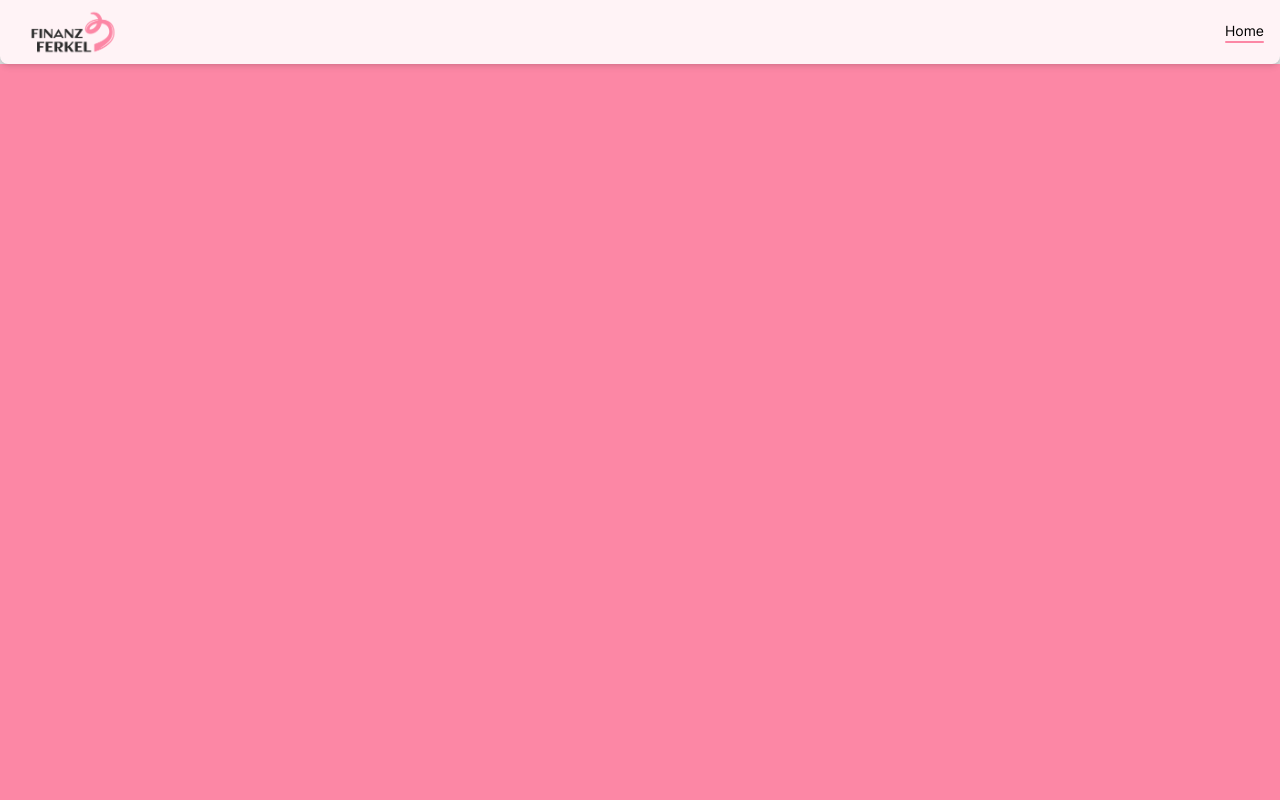
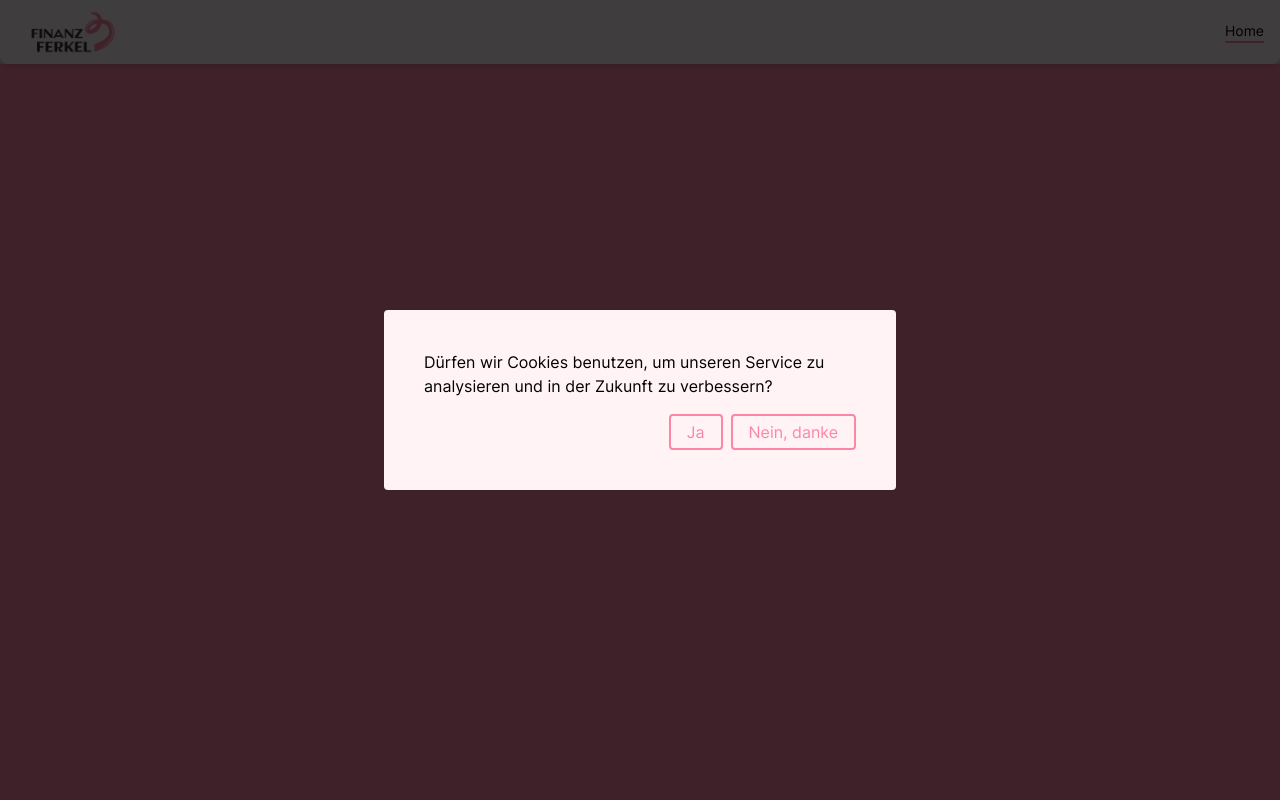
Before and after one commit to philippr11/philippr11.github.io, a Next.js app in the folder site/: page / in a window 1280 px wide. Shown: the top 800 px of the page. Built offline with nearby package versions, Linux system fonts and the light colour scheme.

Commit message:
Add cookie consent

```diff
--- a/site/app/layout.tsx
+++ b/site/app/layout.tsx
@@ -1,6 +1,8 @@
 import type { Metadata } from "next";
 import "./globals.css";
 import Layout from "@/components/layout";
+import { GoogleTagManager } from "@next/third-parties/google";
+import { CookieBanner } from "@/components/cookieBanner";
 
 export const metadata: Metadata = {
   title: "Finanzferkel",
@@ -15,6 +17,8 @@ export default function RootLayout({
   return (
     <html lang="en">
       <body className="font-sans">
+        <GoogleTagManager gtmId={`${process.env.GTM_ID}`}  />
+        <CookieBanner />
         <Layout>
           {children}
         </Layout>
--- /dev/null
+++ b/site/components/cookieBanner.tsx
@@ -0,0 +1,68 @@
+'use client';
+import { getCurrentLocale } from "@/lib/locale";
+import { sendGTMEvent } from "@next/third-parties/google";
+import { usePathname } from "next/navigation";
+import { useEffect, useState } from "react";
+
+const buttonStyle = "bg-primary-light50 border-2 border-primary text-primary px-4 py-1 rounded hover:bg-primary hover:text-primary-light50"
+
+export function consentSettings(consent: boolean | null) {
+    if (consent === null) {
+        localStorage.removeItem('cookie_consent');
+        return;
+    }
+    if (consent) {
+        localStorage.setItem('cookie_consent', 'granted');
+        sendGTMEvent({ 'event': 'consent_granted' });
+    }
+    else {
+        localStorage.setItem('cookie_consent', 'denied');
+    }
+}
+
+export function CookieBanner() {
+    const [consent, setConsent] = useState<null | undefined | boolean>(undefined);
+    const currentRoute = usePathname();
+    const currentLocale = getCurrentLocale(currentRoute);
+    let texts = {
+        'heading': "",
+        'accept': "",
+        'refuse': ""
+    }
+    switch(currentLocale) {
+        case 'en':
+            texts['heading'] = 'Is it ok if we use cookies to analyze our service and make it better in the future?';
+            texts['accept'] = 'OK';
+            texts['refuse'] = 'No, sorry';
+            break;
+        case 'de':
+            texts['heading'] = 'Dürfen wir Cookies benutzen, um unseren Service zu analysieren und in der Zukunft zu verbessern?';
+            texts['accept'] = 'Ja';
+            texts['refuse'] = 'Nein, danke';
+            break;
+    }
+    useEffect(() => {
+        const storedConsent = localStorage.getItem('cookie_consent');
+        if (storedConsent === 'granted') {
+            setConsent(true);
+            sendGTMEvent({ 'event': 'consent_granted' });
+        }
+        else if (storedConsent === 'denied') {
+            setConsent(false);
+        }
+        else {
+            setConsent(null);
+        }
+    }, []);
+    if (consent === null) {
+        return <div className="bg-black fixed z-[100] bg-opacity-75 w-screen h-screen grid dark:text-black">
+            <div className="h-fit w-4/5 max-w-[32rem] bg-primary-light50 p-10 rounded mx-auto my-auto">
+                <h3>{texts['heading']}</h3>
+                <div className="flex justify-end w-full gap-2 mt-4">
+                    <button className={buttonStyle} onClick={() => { consentSettings(true); setConsent(true); }}>{texts['accept']}</button>
+                    <button className={buttonStyle} onClick={() => { consentSettings(false); setConsent(false); }}>{texts['refuse']}</button>
+                </div>
+            </div>
+        </div>
+    }
+}
--- a/site/components/footer.tsx
+++ b/site/components/footer.tsx
@@ -2,6 +2,7 @@ import navigation from '@/config/navigation.json';
 import { getCurrentLocale, getLinkToLocale } from '@/lib/locale';
 import Link from 'next/link';
 import { usePathname } from 'next/navigation';
+import { consentSettings } from '@/components/cookieBanner';
 
 /**
  * Selects the correct language from the given object
@@ -14,6 +15,14 @@ function getNameInCurrentLocale(itemName: { en: string, de: string }, currentLoc
     return itemName[locale as keyof typeof itemName];
 }
 
+/**
+ * Reset cookie consent in localStorage and reload page
+ */
+function resetCookieConsent() {
+    consentSettings(null);
+    window.location.reload();
+}
+
 export function Footer() {
     const currentRoute = usePathname();
     const currentLocale = getCurrentLocale(currentRoute);
@@ -22,6 +31,7 @@ export function Footer() {
         {/* legal links */}
         <div className="grid-cols-subgrid gap-3">
             {navigation.footer.legal.map((item : { name: { en: string, de: string }, url: string }) => <div key={item.name.en}><Link className="underline" href={getLinkToLocale(item.url, currentLocale, currentLocale)}>{getNameInCurrentLocale(item.name, currentLocale)}</Link></div>)}
+            <div className="underline cursor-pointer" onClick={resetCookieConsent}>Cookie Einstellungen</div>
         </div>
         { /* something else in the future */ }
         <div className="grid-cols-subgrid">
--- a/site/package.json
+++ b/site/package.json
@@ -10,7 +10,8 @@
   },
   "dependencies": {
     "@contentful/rich-text-react-renderer": "^15.22.1",
-    "next": "14.2.4",
+    "@next/third-parties": "^14.2.5",
+    "next": "^14.2.5",
     "react": "^18",
     "react-dom": "^18"
   },
```
Also changed, not shown: 1 other file (tests, documents, lock files or other folders).
